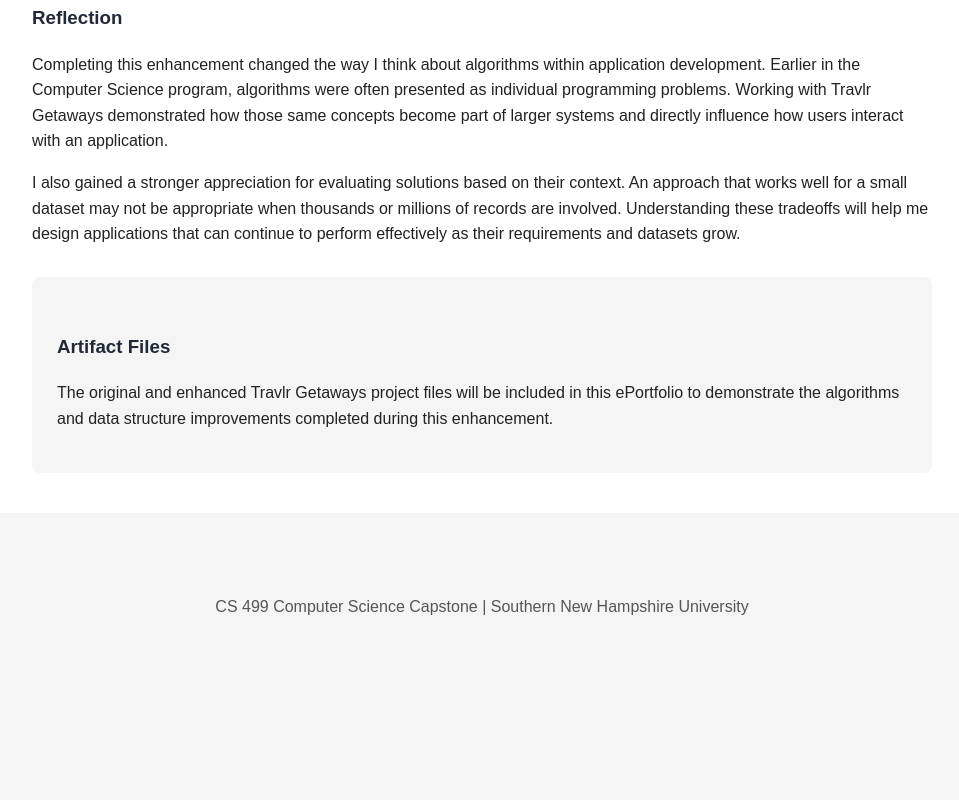
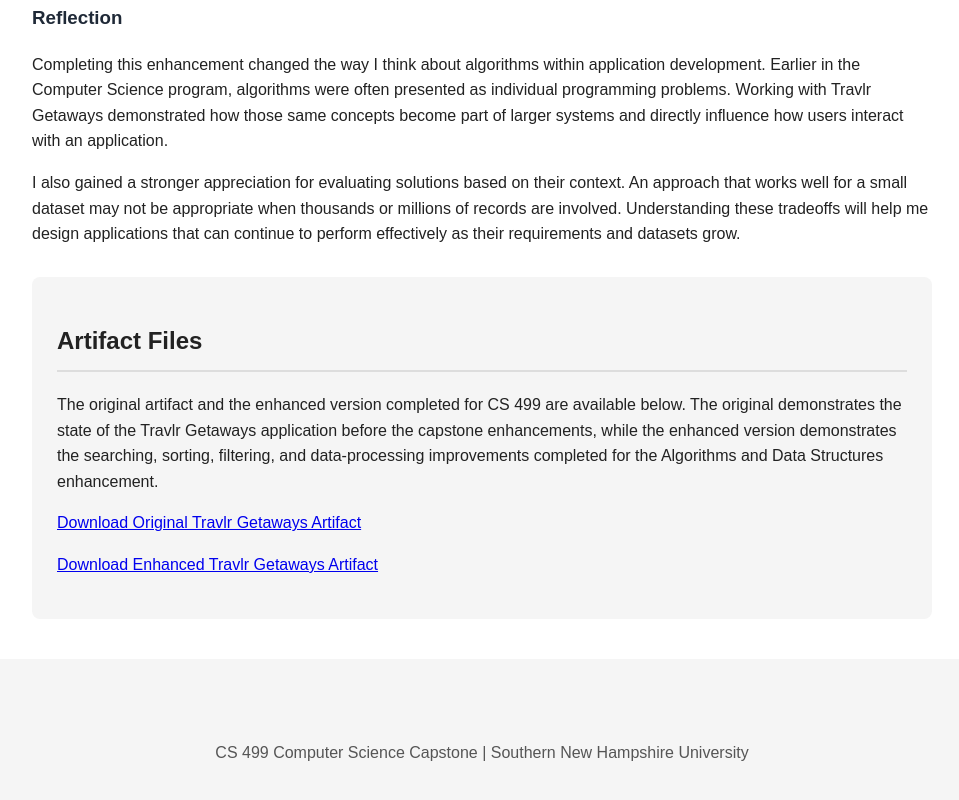
Before and after one commit to vijayhamilton1998-alt/CS-499, a plain HTML site: page algorithms.html in a window 1280 px wide. Shown: the part 1824-2624 px from the top of the page, without its empty margins (158-1117 px from the left). Before the commit the page ends 2484 px from the top, so only its background shows below. Drawn offline with Linux system fonts and the light colour scheme.

Commit message:
Revise artifact section with download links and details
Updated the artifact section to include download links for both the original and enhanced Travlr Getaways project files, along with a description of their significance.

```diff
--- a/algorithms.html
+++ b/algorithms.html
@@ -221,14 +221,31 @@
     </p>
 
     <div class="artifact-section">
-        <h3>Artifact Files</h3>
 
-        <p>
-            The original and enhanced Travlr Getaways project files will be
-            included in this ePortfolio to demonstrate the algorithms and data
-            structure improvements completed during this enhancement.
-        </p>
-    </div>
+    <h2>Artifact Files</h2>
+
+    <p>
+        The original artifact and the enhanced version completed for CS 499
+        are available below. The original demonstrates the state of the Travlr
+        Getaways application before the capstone enhancements, while the
+        enhanced version demonstrates the searching, sorting, filtering, and
+        data-processing improvements completed for the Algorithms and Data
+        Structures enhancement.
+    </p>
+
+    <p>
+        <a href="travlr.zip" download>
+            Download Original Travlr Getaways Artifact
+        </a>
+    </p>
+
+    <p>
+        <a href="travlr_enhanced.zip" download>
+            Download Enhanced Travlr Getaways Artifact
+        </a>
+    </p>
+
+</div>
 
 </main>
 
```
